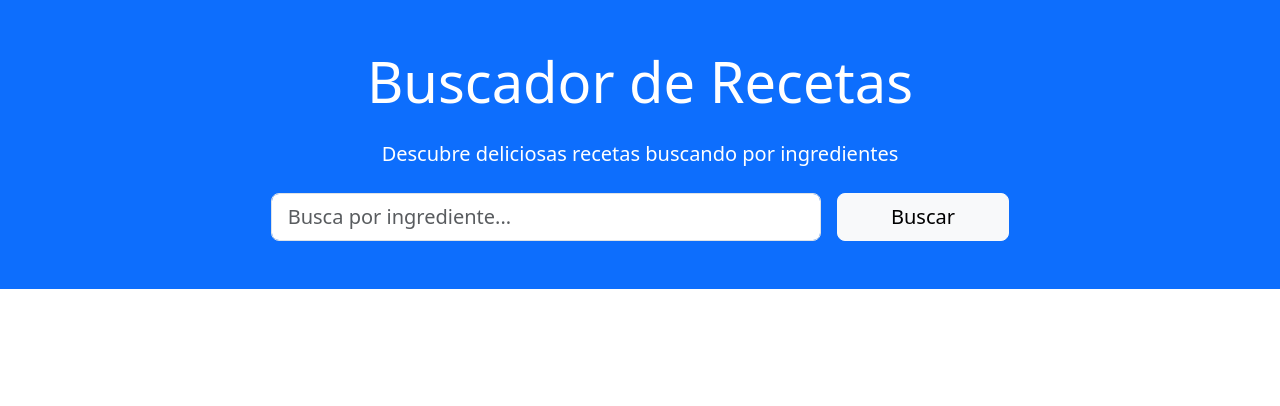
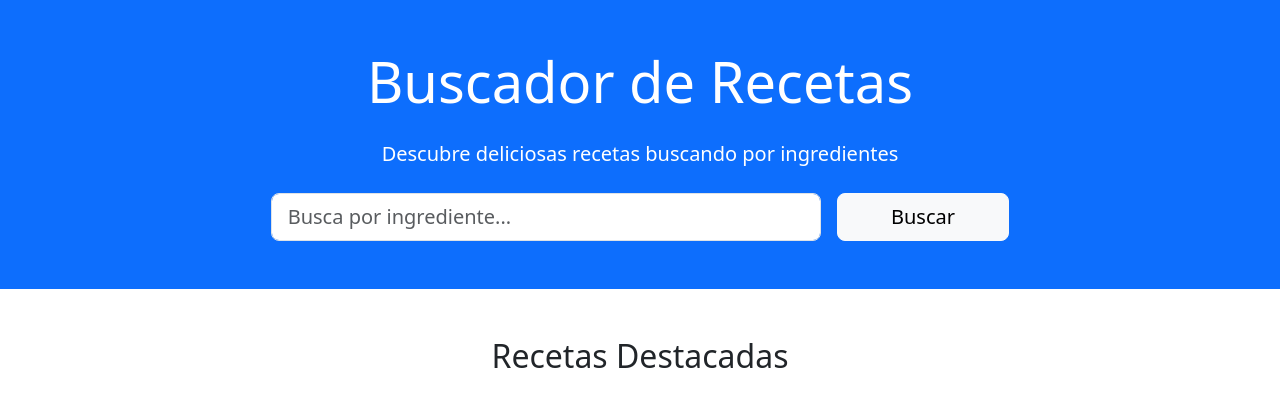
Before and after one commit to 7ouzz-coder/Gourmet-Go, a plain HTML site: page index.html in a window 1280 px wide. Drawn offline with nearby package versions, Linux system fonts and the light colour scheme.

Commit message:
feat: featured recipes

```diff
--- a/index.html
+++ b/index.html
@@ -30,8 +30,8 @@
     </header>
 
     <section>
-
-
+    <main class="container my-5">
+        <h2 class="text-center mb-4">Recetas Destacadas</h2>
     </section>
 </body>
 </html>
```
